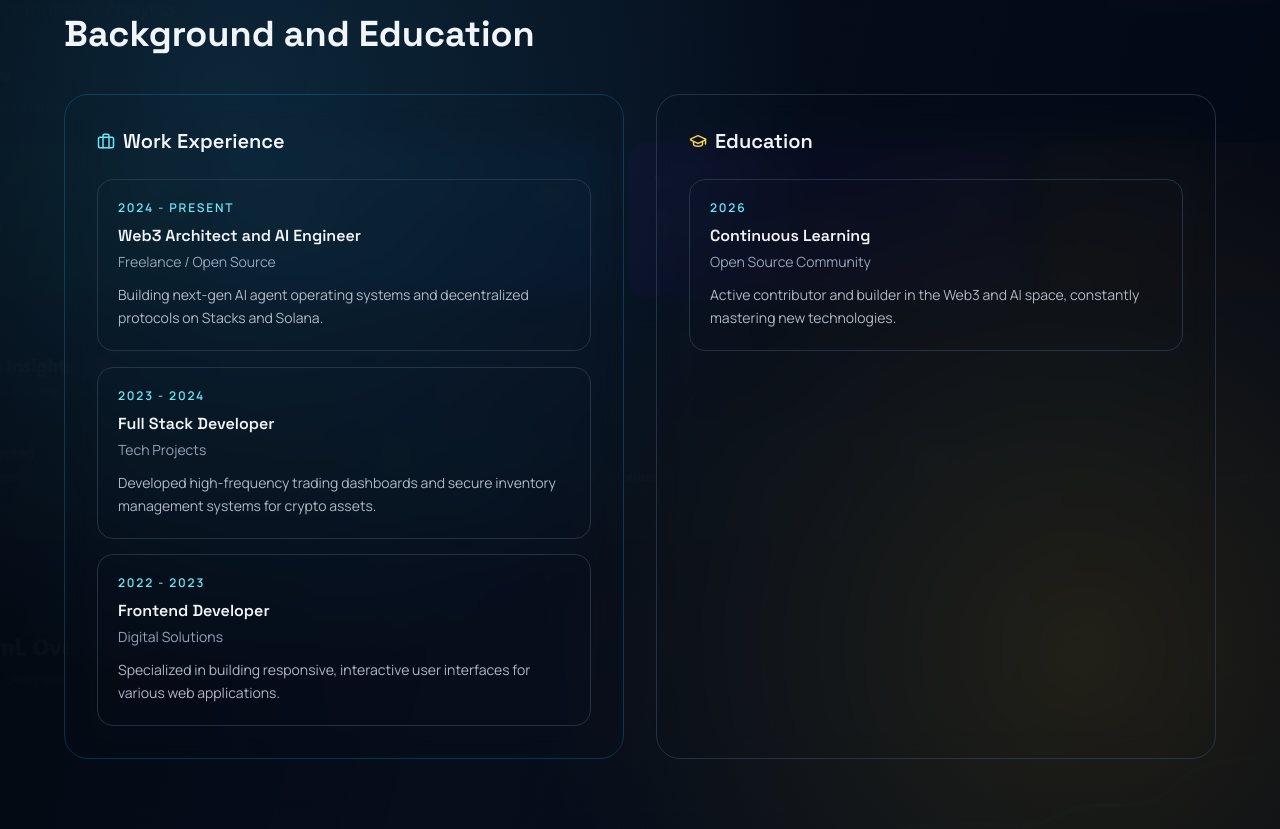
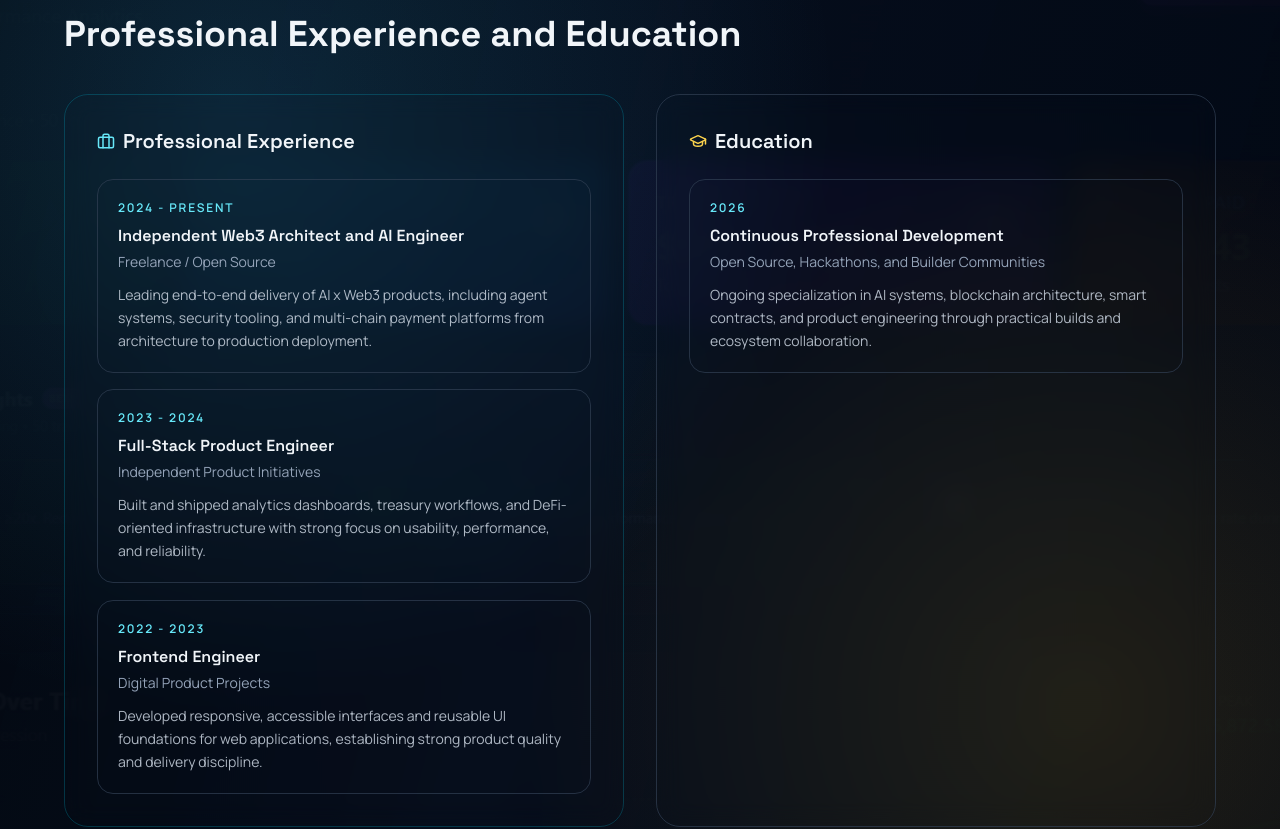
Before and after one commit to panzauto46-bot/Resume-Pandu-Darma-Anugrah, a React (Vite) app: page / in a window 1280 px wide. Shown: the part 5802-6631 px from the top of the page. Built offline with nearby package versions, Linux system fonts and the light colour scheme.

Commit message:
Refine Experience section with professional positioning

```diff
--- a/src/App.tsx
+++ b/src/App.tsx
@@ -264,30 +264,30 @@ const skills: Skill[] = [
 const experiences: Experience[] = [
   {
     year: "2024 - Present",
-    role: "Web3 Architect and AI Engineer",
+    role: "Independent Web3 Architect and AI Engineer",
     company: "Freelance / Open Source",
-    desc: "Building next-gen AI agent operating systems and decentralized protocols on Stacks and Solana.",
+    desc: "Leading end-to-end delivery of AI x Web3 products, including agent systems, security tooling, and multi-chain payment platforms from architecture to production deployment.",
   },
   {
     year: "2023 - 2024",
-    role: "Full Stack Developer",
-    company: "Tech Projects",
-    desc: "Developed high-frequency trading dashboards and secure inventory management systems for crypto assets.",
+    role: "Full-Stack Product Engineer",
+    company: "Independent Product Initiatives",
+    desc: "Built and shipped analytics dashboards, treasury workflows, and DeFi-oriented infrastructure with strong focus on usability, performance, and reliability.",
   },
   {
     year: "2022 - 2023",
-    role: "Frontend Developer",
-    company: "Digital Solutions",
-    desc: "Specialized in building responsive, interactive user interfaces for various web applications.",
+    role: "Frontend Engineer",
+    company: "Digital Product Projects",
+    desc: "Developed responsive, accessible interfaces and reusable UI foundations for web applications, establishing strong product quality and delivery discipline.",
   },
 ];
 
 const education: Education[] = [
   {
     year: "2026",
-    degree: "Continuous Learning",
-    school: "Open Source Community",
-    desc: "Active contributor and builder in the Web3 and AI space, constantly mastering new technologies.",
+    degree: "Continuous Professional Development",
+    school: "Open Source, Hackathons, and Builder Communities",
+    desc: "Ongoing specialization in AI systems, blockchain architecture, smart contracts, and product engineering through practical builds and ecosystem collaboration.",
   },
 ];
 
@@ -793,7 +793,7 @@ export default function Portfolio() {
             <AnimatedSection>
               <div className="mb-10">
                 <p className={`text-xs font-semibold uppercase tracking-[0.2em] ${theme.accentText}`}>Experience</p>
-                <h2 className="display-font mt-3 text-3xl font-bold sm:text-4xl">Background and Education</h2>
+                <h2 className="display-font mt-3 text-3xl font-bold sm:text-4xl">Professional Experience and Education</h2>
               </div>
             </AnimatedSection>
 
@@ -801,7 +801,7 @@ export default function Portfolio() {
               <div className={`rounded-3xl border p-6 backdrop-blur-md sm:p-8 ${theme.panel}`}>
                 <div className="mb-6 flex items-center gap-2">
                   <Briefcase size={18} className={dark ? "text-cyan-300" : "text-sky-700"} />
-                  <h3 className="display-font text-xl font-semibold">Work Experience</h3>
+                  <h3 className="display-font text-xl font-semibold">Professional Experience</h3>
                 </div>
                 <div className="space-y-4">
                   {experiences.map((item, index) => (
```
